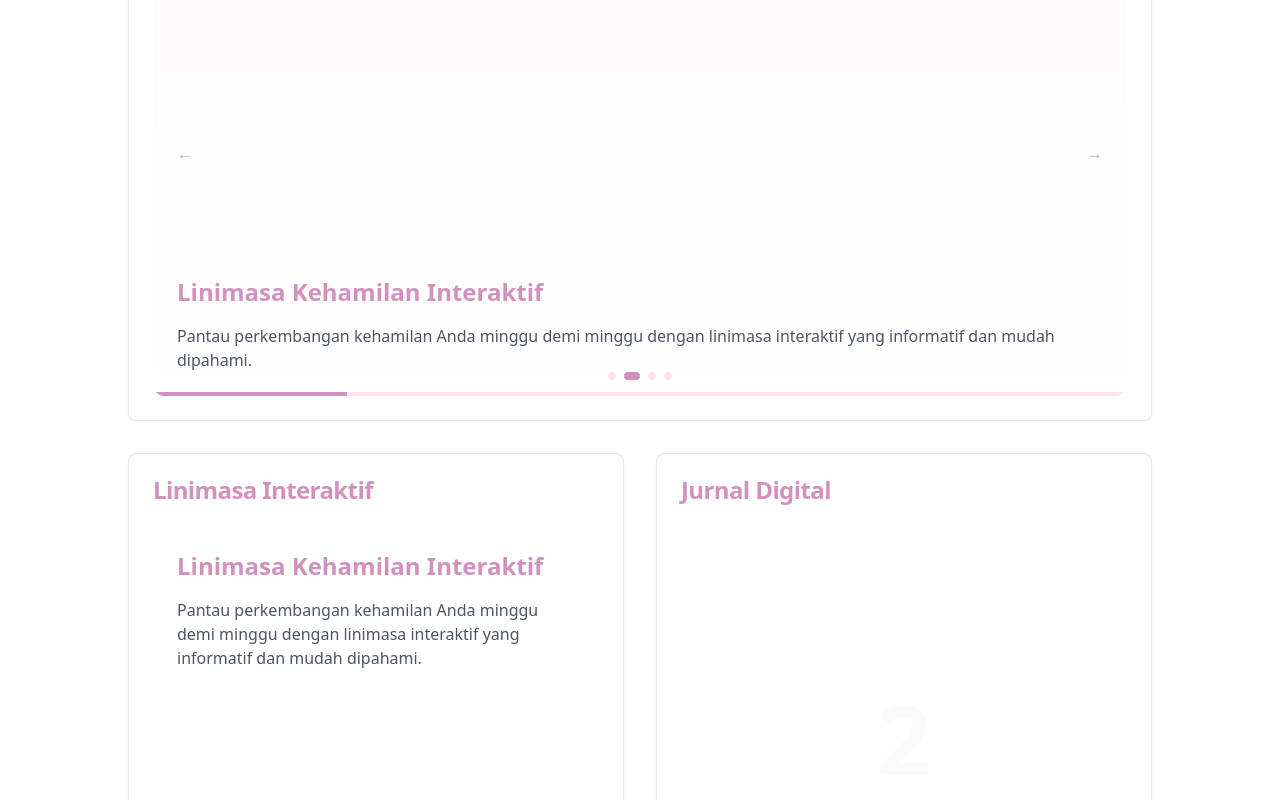
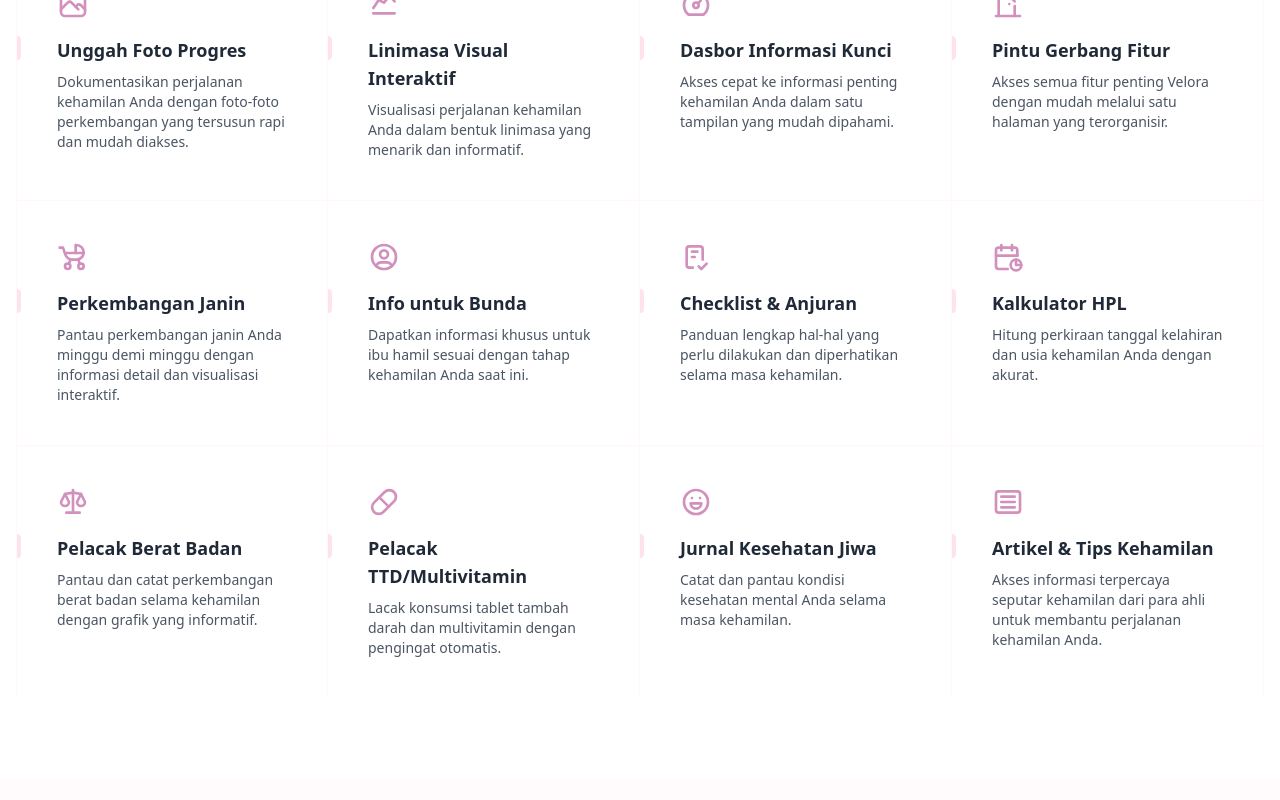
Before and after one commit to Hidayattt24/FE-Velora, a Next.js app: page / in a window 1280 px wide. Shown: the part 1100-1900 px from the top of the page. Built offline with nearby package versions, Linux system fonts and the light colour scheme.

Commit message:
feat : page feature

```diff
--- a/src/components/sections/FeaturesSection.tsx
+++ b/src/components/sections/FeaturesSection.tsx
@@ -1,64 +1,152 @@
 "use client";
 
-import { Card, CardContent, CardHeader, CardTitle } from "@/components/ui/card"
-import { LoadingCarousel } from "@/components/ui/loading-carousel"
+import { cn } from "@/lib/utils";
+import {
+  IconCalendarTime,
+  IconHeartFilled,
+  IconTimeline,
+  IconNotes,
+  IconApple,
+  IconUsers,
+  IconBellRinging,
+  IconArticle,
+  IconPhoto,
+  IconChartLine,
+  IconDashboard,
+  IconDoorEnter,
+  IconBabyCarriage,
+  IconUserCircle,
+  IconChecklist,
+  IconCalendarStats,
+  IconScale,
+  IconPill,
+  IconMoodHappy,
+} from "@tabler/icons-react";
 
 export function FeaturesSection() {
+  const features = [
+    {
+      title: "Unggah Foto Progres",
+      description: "Dokumentasikan perjalanan kehamilan Anda dengan foto-foto perkembangan yang tersusun rapi dan mudah diakses.",
+      icon: <IconPhoto className="w-8 h-8 text-[#D291BC]" />,
+    },
+    {
+      title: "Linimasa Visual Interaktif",
+      description: "Visualisasi perjalanan kehamilan Anda dalam bentuk linimasa yang menarik dan informatif.",
+      icon: <IconChartLine className="w-8 h-8 text-[#D291BC]" />,
+    },
+    {
+      title: "Dasbor Informasi Kunci",
+      description: "Akses cepat ke informasi penting kehamilan Anda dalam satu tampilan yang mudah dipahami.",
+      icon: <IconDashboard className="w-8 h-8 text-[#D291BC]" />,
+    },
+    {
+      title: "Pintu Gerbang Fitur",
+      description: "Akses semua fitur penting Velora dengan mudah melalui satu halaman yang terorganisir.",
+      icon: <IconDoorEnter className="w-8 h-8 text-[#D291BC]" />,
+    },
+    {
+      title: "Perkembangan Janin",
+      description: "Pantau perkembangan janin Anda minggu demi minggu dengan informasi detail dan visualisasi interaktif.",
+      icon: <IconBabyCarriage className="w-8 h-8 text-[#D291BC]" />,
+    },
+    {
+      title: "Info untuk Bunda",
+      description: "Dapatkan informasi khusus untuk ibu hamil sesuai dengan tahap kehamilan Anda saat ini.",
+      icon: <IconUserCircle className="w-8 h-8 text-[#D291BC]" />,
+    },
+    {
+      title: "Checklist & Anjuran",
+      description: "Panduan lengkap hal-hal yang perlu dilakukan dan diperhatikan selama masa kehamilan.",
+      icon: <IconChecklist className="w-8 h-8 text-[#D291BC]" />,
+    },
+    {
+      title: "Kalkulator HPL",
+      description: "Hitung perkiraan tanggal kelahiran dan usia kehamilan Anda dengan akurat.",
+      icon: <IconCalendarStats className="w-8 h-8 text-[#D291BC]" />,
+    },
+    {
+      title: "Pelacak Berat Badan",
+      description: "Pantau dan catat perkembangan berat badan selama kehamilan dengan grafik yang informatif.",
+      icon: <IconScale className="w-8 h-8 text-[#D291BC]" />,
+    },
+    {
+      title: "Pelacak TTD/Multivitamin",
+      description: "Lacak konsumsi tablet tambah darah dan multivitamin dengan pengingat otomatis.",
+      icon: <IconPill className="w-8 h-8 text-[#D291BC]" />,
+    },
+    {
+      title: "Jurnal Kesehatan Jiwa",
+      description: "Catat dan pantau kondisi kesehatan mental Anda selama masa kehamilan.",
+      icon: <IconMoodHappy className="w-8 h-8 text-[#D291BC]" />,
+    },
+    {
+      title: "Artikel & Tips Kehamilan",
+      description: "Akses informasi terpercaya seputar kehamilan dari para ahli untuk membantu perjalanan kehamilan Anda.",
+      icon: <IconArticle className="w-8 h-8 text-[#D291BC]" />,
+    },
+  ];
+
   return (
     <section id="features" className="min-h-screen py-20 bg-white">
       <div className="container mx-auto px-4">
-        <h2 className="text-3xl md:text-4xl font-bold text-center mb-16 text-[#D291BC]">
-          Fitur Unggulan
-        </h2>
+        <div className="text-center mb-16">
+          <h2 className="text-3xl md:text-4xl font-bold text-[#D291BC]">
+            Fitur Unggulan
+          </h2>
+          <p className="mt-4 text-gray-600 max-w-2xl mx-auto">
+            Velora menyediakan berbagai fitur lengkap untuk mendampingi perjalanan kehamilan Anda
+          </p>
+        </div>
 
-        <div className="max-w-5xl mx-auto space-y-8">
-          {/* Main Feature Carousel */}
-          <Card>
-            <CardContent className="p-6">
-              <LoadingCarousel
-                aspectRatio="wide"
-                backgroundGradient={true}
-                showNavigation={true}
-                autoplayInterval={5000}
-              />
-            </CardContent>
-          </Card>
-
-          {/* Additional Feature Views */}
-          <div className="grid grid-cols-1 md:grid-cols-2 gap-8">
-            {/* Interactive Timeline View */}
-            <Card>
-              <CardHeader>
-                <CardTitle>Linimasa Interaktif</CardTitle>
-              </CardHeader>
-              <CardContent>
-                <LoadingCarousel
-                  aspectRatio="square"
-                  textPosition="top"
-                  showIndicators={false}
-                  autoplayInterval={4000}
-                />
-              </CardContent>
-            </Card>
-
-            {/* Digital Journal View */}
-            <Card>
-              <CardHeader>
-                <CardTitle>Jurnal Digital</CardTitle>
-              </CardHeader>
-              <CardContent>
-                <LoadingCarousel
-                  aspectRatio="square"
-                  backgroundTips={true}
-                  showProgress={false}
-                  shuffleTips={true}
-                  autoplayInterval={3000}
-                />
-              </CardContent>
-            </Card>
-          </div>
+        <div className="grid grid-cols-1 md:grid-cols-2 lg:grid-cols-4 relative z-10 max-w-7xl mx-auto">
+          {features.map((feature, index) => (
+            <Feature key={feature.title} {...feature} index={index} />
+          ))}
         </div>
       </div>
     </section>
   );
 }
+
+const Feature = ({
+  title,
+  description,
+  icon,
+  index,
+}: {
+  title: string;
+  description: string;
+  icon: React.ReactNode;
+  index: number;
+}) => {
+  return (
+    <div
+      className={cn(
+        "flex flex-col lg:border-r py-10 relative group/feature",
+        "border-[#FFE3EC]/30",
+        (index === 0 || index === 4 || index === 8) && "lg:border-l",
+        index < 8 && "lg:border-b"
+      )}
+    >
+      {index < 8 && (
+        <div className="opacity-0 group-hover/feature:opacity-100 transition duration-200 absolute inset-0 h-full w-full bg-gradient-to-t from-[#FFE3EC]/20 to-transparent pointer-events-none" />
+      )}
+      {index >= 8 && (
+        <div className="opacity-0 group-hover/feature:opacity-100 transition duration-200 absolute inset-0 h-full w-full bg-gradient-to-b from-[#FFE3EC]/20 to-transparent pointer-events-none" />
+      )}
+      <div className="mb-4 relative z-10 px-10">
+        {icon}
+      </div>
+      <div className="text-lg font-bold mb-2 relative z-10 px-10">
+        <div className="absolute left-0 inset-y-0 h-6 group-hover/feature:h-8 w-1 rounded-tr-full rounded-br-full bg-[#FFE3EC] group-hover/feature:bg-[#D291BC] transition-all duration-200 origin-center" />
+        <span className="group-hover/feature:translate-x-2 transition duration-200 inline-block text-gray-800">
+          {title}
+        </span>
+      </div>
+      <p className="text-sm text-gray-600 max-w-xs relative z-10 px-10">
+        {description}
+      </p>
+    </div>
+  );
+};
--- a/src/components/ui/loading-carousel.tsx
+++ b/src/components/ui/loading-carousel.tsx
@@ -28,7 +28,7 @@ const defaultTips: Tip[] = [
   {
     title: "Galeri Perjalanan Kehamilan",
     description: "Abadikan dan dokumentasikan setiap momen berharga dalam perjalanan kehamilan Anda dengan galeri digital yang terorganisir.",
-    image: "/landing/gallery.png"
+    image: "public/landing/gallery.jpg"
   },
   {
     title: "Linimasa Kehamilan Interaktif",
```
